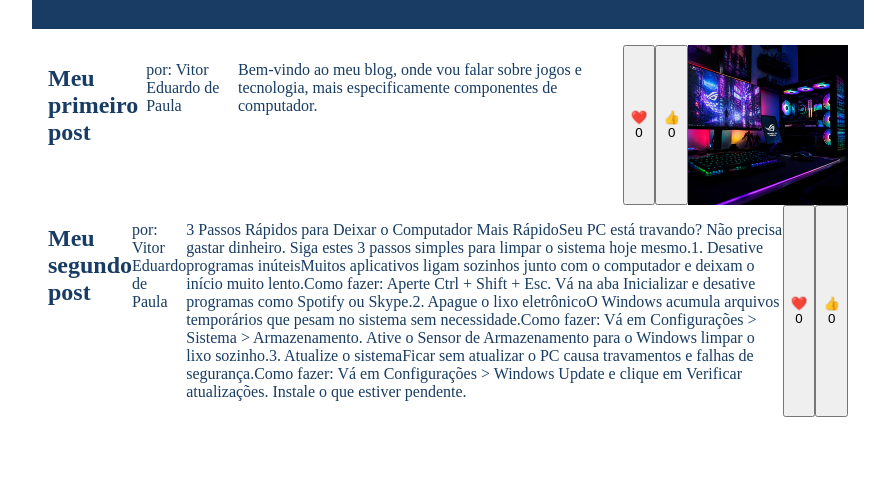
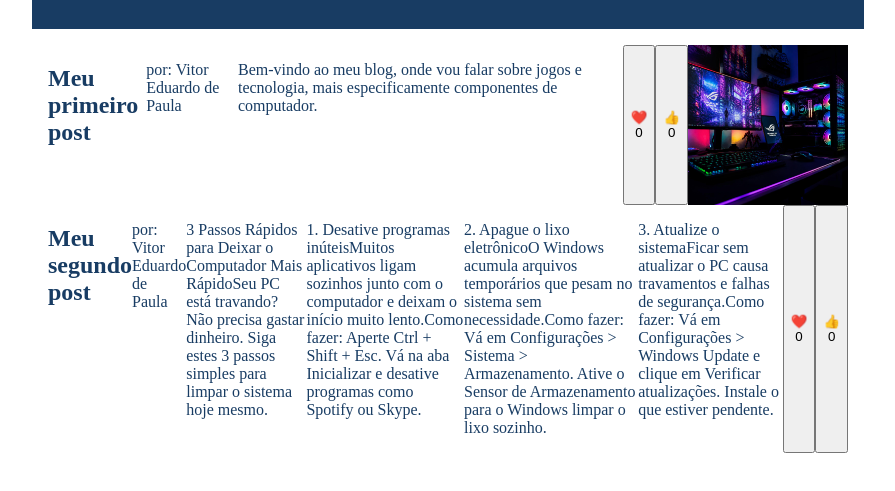
Before and after one commit to vitorwiii/meu-blog, a plain HTML site: page index.html in a window 1280 px wide. Shown: the part 125-616 px from the top of the page, without its empty margins (192-1087 px from the left). Drawn offline with Linux system fonts and the light colour scheme.

Commit message:
escritas

```diff
--- a/index.html
+++ b/index.html
@@ -48,7 +48,10 @@
                                     <article>
                     <h2>Meu segundo post</h2>
                     <p class="artigo-autor">por: Vitor Eduardo de Paula</p>
-                    <p>3 Passos Rápidos para Deixar o Computador Mais RápidoSeu PC está travando? Não precisa gastar dinheiro. Siga estes 3 passos simples para limpar o sistema hoje mesmo.1. Desative programas inúteisMuitos aplicativos ligam sozinhos junto com o computador e deixam o início muito lento.Como fazer: Aperte Ctrl + Shift + Esc. Vá na aba Inicializar e desative programas como Spotify ou Skype.2. Apague o lixo eletrônicoO Windows acumula arquivos temporários que pesam no sistema sem necessidade.Como fazer: Vá em Configurações > Sistema > Armazenamento. Ative o Sensor de Armazenamento para o Windows limpar o lixo sozinho.3. Atualize o sistemaFicar sem atualizar o PC causa travamentos e falhas de segurança.Como fazer: Vá em Configurações > Windows Update e clique em Verificar atualizações. Instale o que estiver pendente.</p>
+                    <p>3 Passos Rápidos para Deixar o Computador Mais RápidoSeu PC está travando? Não precisa gastar dinheiro. Siga estes 3 passos simples para limpar o sistema hoje mesmo.</p>
+                    <p>1. Desative programas inúteisMuitos aplicativos ligam sozinhos junto com o computador e deixam o início muito lento.Como fazer: Aperte Ctrl + Shift + Esc. Vá na aba Inicializar e desative programas como Spotify ou Skype.</p>
+                    <p>2. Apague o lixo eletrônicoO Windows acumula arquivos temporários que pesam no sistema sem necessidade.Como fazer: Vá em Configurações > Sistema > Armazenamento. Ative o Sensor de Armazenamento para o Windows limpar o lixo sozinho.</p>
+                    <p>3. Atualize o sistemaFicar sem atualizar o PC causa travamentos e falhas de segurança.Como fazer: Vá em Configurações > Windows Update e clique em Verificar atualizações. Instale o que estiver pendente.</p>
                     <button>❤️<span>0</span></button>
                     <button>👍<span>0</span></button>
 
```
